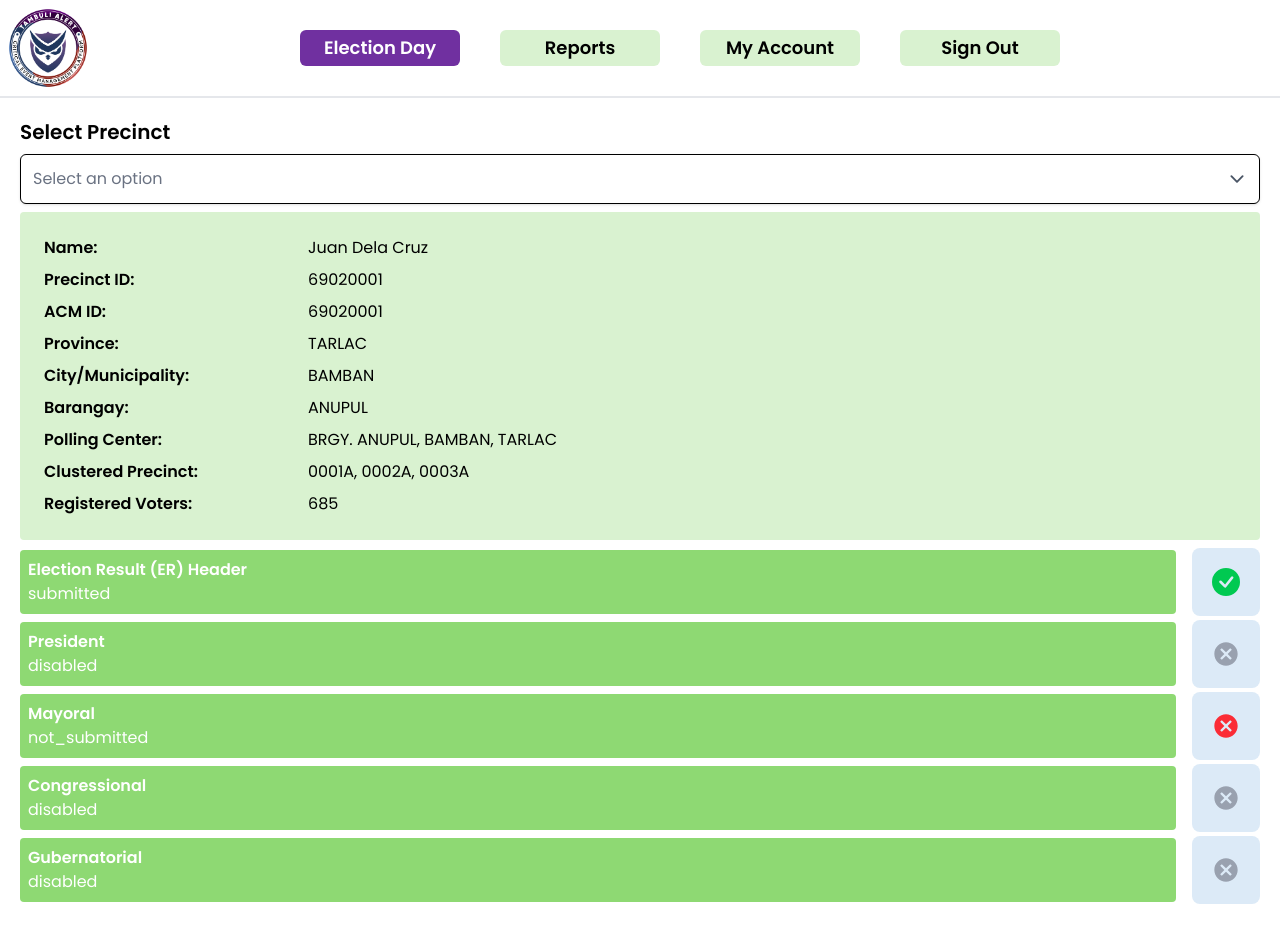
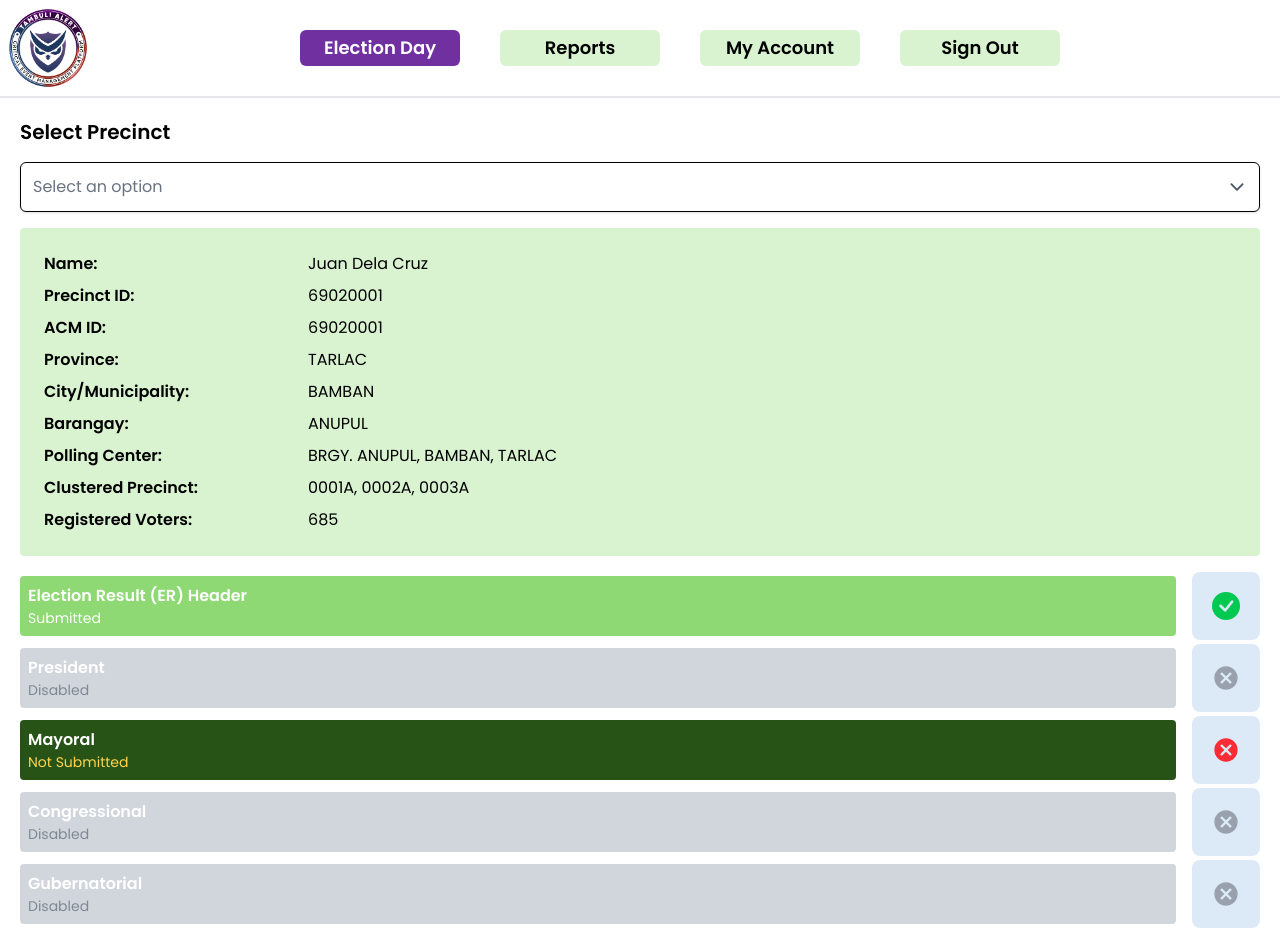
Before and after one commit to seii-chiro/bamban_poll_count, a React (Vite) app: page /app/poll-watcher in a window 1280 px wide. Before the commit the page ends 924 px from the top, so only its background shows below. Built offline with nearby package versions, Linux system fonts and the light colour scheme.

Commit message:
feat: election day page done

```diff
--- a/src/pages/poll-watcher/pages/ElectionDay.tsx
+++ b/src/pages/poll-watcher/pages/ElectionDay.tsx
@@ -42,18 +42,49 @@ const StatusMark = ({ status }: StatusProps) => {
 
 };
 
-const StatusButton = ({ label, status, disabled = false, onClick }: StatusButtonProps) => {
+
+const humanizeStatus = (status: string) => {
+    switch (status) {
+        case "submitted":
+            return "Submitted";
+        case "not_submitted":
+            return "Not Submitted";
+        case "disabled":
+            return "Disabled";
+        default:
+            return status;
+    }
+};
+
+const StatusButton = ({ label, status, onClick }: StatusButtonProps) => {
+    const isDisabled = status === "disabled";
+
+    let bgColor = "";
+    let statusColor = "";
+
+    switch (status) {
+        case "submitted":
+            bgColor = "bg-[#8ED973] hover:bg-[#7bc763]";
+            statusColor = "text-white";
+            break;
+        case "not_submitted":
+            bgColor = "bg-[#275317]";
+            statusColor = "text-[#FFD54F]";
+            break;
+        case "disabled":
+            bgColor = "bg-gray-300";
+            statusColor = "text-gray-600 opacity-60";
+            break;
+    }
+
     return (
         <button
             onClick={onClick}
-            disabled={disabled}
-            className={`
-        w-full flex flex-col p-2 rounded
-        ${disabled ? 'bg-gray-300 cursor-not-allowed' : 'bg-[#8ED973] hover:bg-[#7bc763]'}
-      `}
+            disabled={isDisabled}
+            className={`w-full flex flex-col p-2 rounded transition-all ${bgColor} ${isDisabled ? 'cursor-not-allowed' : ''}`}
         >
             <span className="font-semibold text-white">{label}</span>
-            <span className="text-white">{status}</span>
+            <span className={`text-sm ${statusColor}`}>{humanizeStatus(status)}</span>
         </button>
     );
 };
@@ -64,7 +95,7 @@ const ElectionDay = () => {
 
     return (
         <div className="w-full p-2 lg:p-5">
-            <div className="flex flex-col gap-2">
+            <div className="flex flex-col gap-4">
                 <h3 className="font-semibold text-xl">Select Precinct</h3>
                 <div>
                     <Select options={["A", "B", "C"]} />
@@ -75,7 +106,7 @@ const ElectionDay = () => {
                         {pollWatcherLabel.map((label, i) => (
                             <div key={i}>
                                 <p className="font-semibold">{label}:</p>
-                                <p className="bg-gray-200">{sampleValue[i]}</p>
+                                <p>{sampleValue[i]}</p>
                             </div>
                         ))}
                     </div>
```
